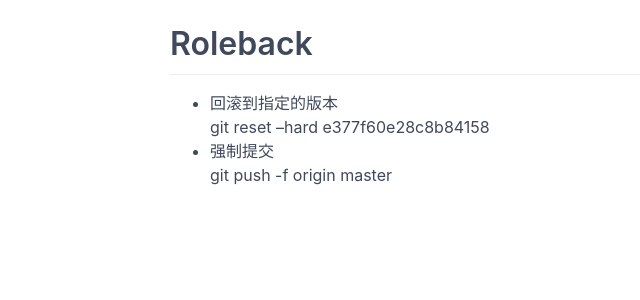
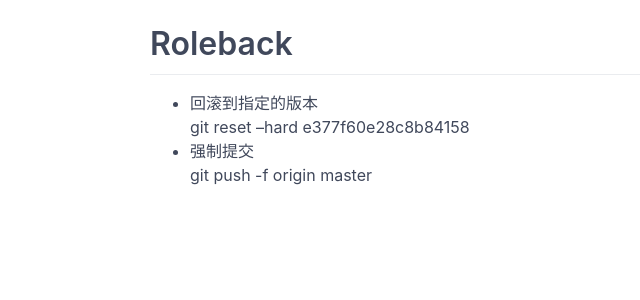
Before and after one commit to thomasl007/thomasl007.github.io, a Jekyll site: the page built from collections/_Git/roleback.md, in a window 1280 px wide. Shown: the top 300 px of the page, without its empty margins (100-740 px from the left). Built offline with Jekyll 4.4.1, drawn with Linux system fonts in a browser that asks for light colours.

Commit message:
Update common.css

```diff
--- a/assets/css/common.css
+++ b/assets/css/common.css
@@ -27,7 +27,8 @@ margin: 10px 0 10px 0;
 div.wrapper {
   position: relative;
   // top: -100px;
-  max-width: calc(800px - (30px * 2));
+  // max-width: calc(800px - (30px * 2));
+  max-width: calc(800px - (10px * 2));
   margin-left: auto;
   margin-right: auto;
 }
```
